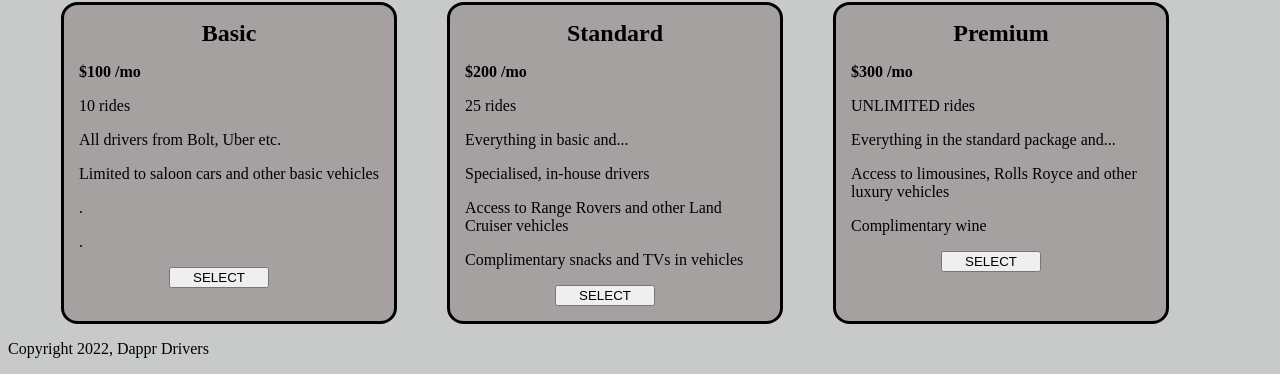
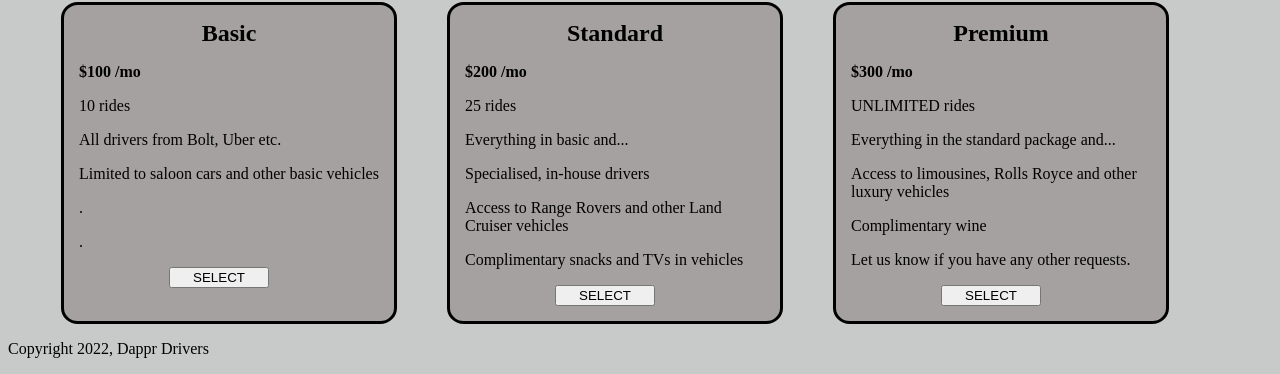
Before and after one commit to josiah-mbao/Dappr-Drivers, a plain HTML site: page index.html in a window 1280 px wide. Shown: the part 910-1284 px from the top of the page. Drawn offline with Linux system fonts and the light colour scheme.

Commit message:
push for collab

```diff
--- a/index.html
+++ b/index.html
@@ -99,6 +99,7 @@
                 <p>Everything in the standard package and...</p>
                 <p>Access to limousines, Rolls Royce and other luxury vehicles</p>
                 <p>Complimentary wine</p>
+                <p>Let us know if you have any other requests.</p>
             </div>
             <input class="pbutton" type="submit" value="SELECT">
         </div>
```
